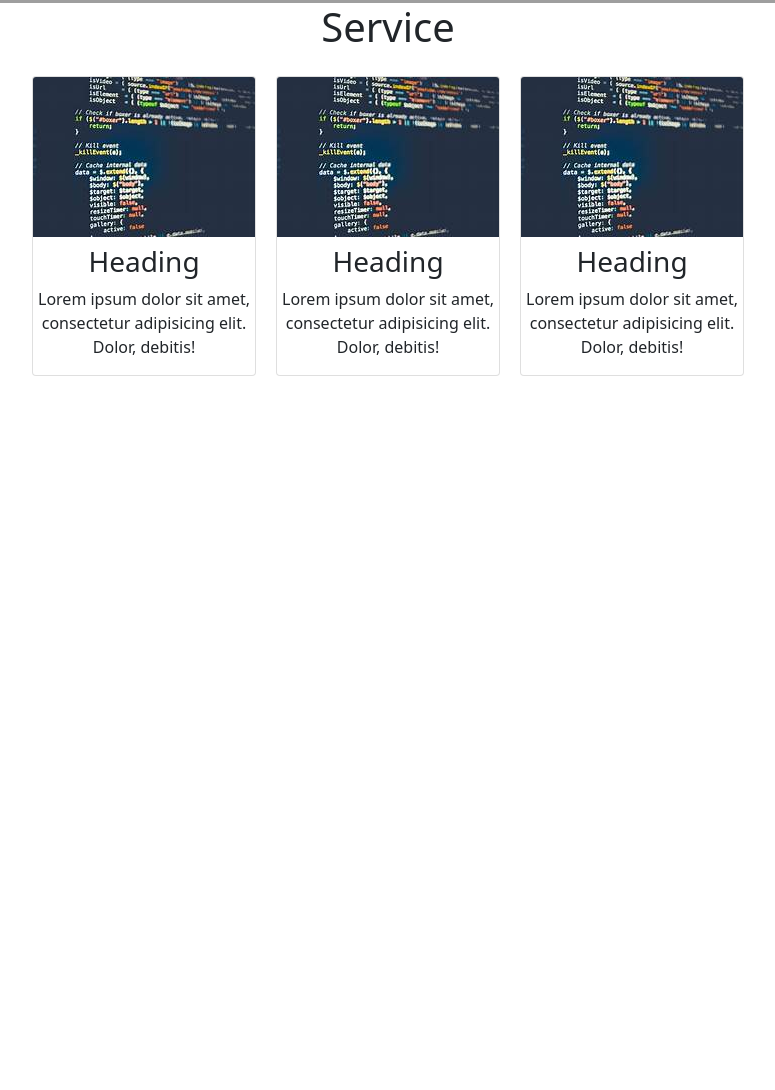
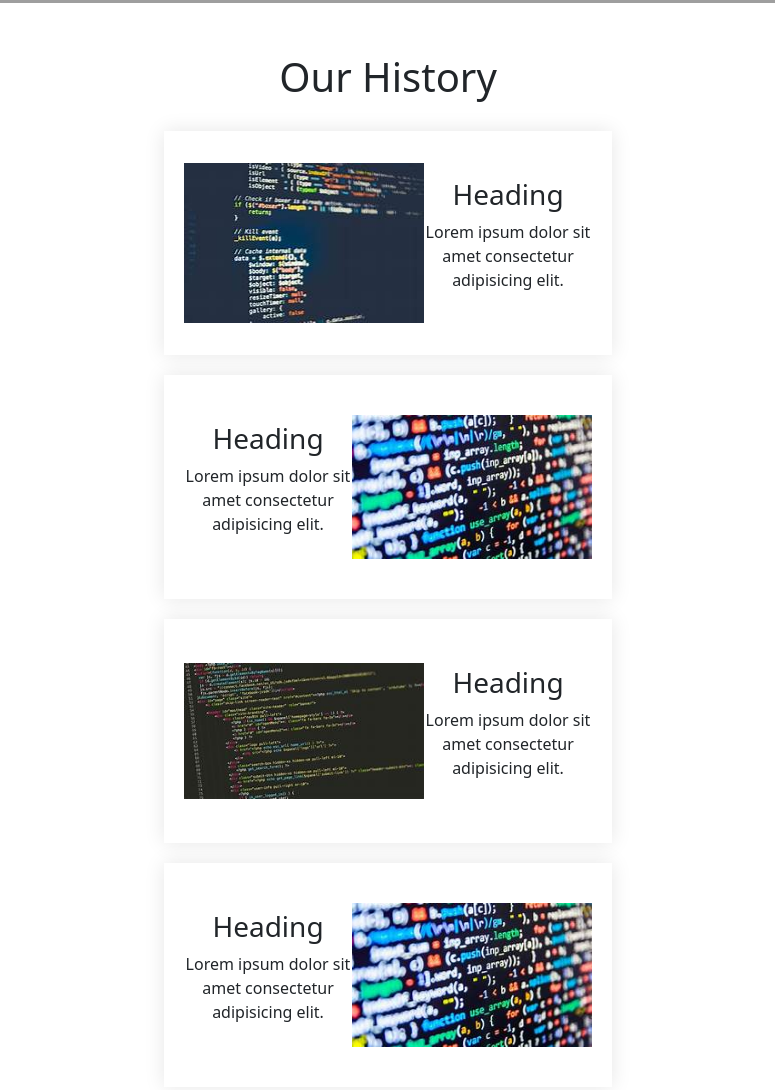
Before and after one commit to FaiezWaseem/Bootstrap-website, a plain HTML site: page index.html in a window 1280 px wide. Shown: the part 1013-2103 px from the top of the page, without its empty margins (252-1027 px from the left). Before the commit the page ends 1414 px from the top, so only its background shows below. Drawn offline with nearby package versions, Linux system fonts and the light colour scheme; grey boxes are pictures that could not be loaded.

Commit message:
added more cards

```diff
--- a/index.html
+++ b/index.html
@@ -92,7 +92,7 @@
         </div>
       </nav>
    <!-- Nav bar finished -->
-   <div id="carouselExampleCaptions" class="carousel slide" data-bs-ride="carousel">
+   <div id="carouselExampleCaptions" class="carousel slide margin-bottom-5" data-bs-ride="carousel">
     <div class="carousel-indicators">
       <button type="button" data-bs-target="#carouselExampleCaptions" data-bs-slide-to="0" class="active" aria-current="true" aria-label="Slide 1"></button>
       <button type="button" data-bs-target="#carouselExampleCaptions" data-bs-slide-to="1" aria-label="Slide 2"></button>
@@ -132,6 +132,48 @@
   </div>
 
 <!-- Slider working finished -->
+<h1>Our History</h1>
+<div class="services-top-1">
+    <div class="box">
+      <div class="logo">
+        <img src="./img/2.jpg" alt="">
+      </div>
+      <div class="text">
+        <h3>Heading</h3>
+        <p>Lorem ipsum dolor sit amet consectetur adipisicing elit.</p>
+      </div>
+    </div>
+
+    <div class="box">
+      <div class="text">
+        <h3>Heading</h3>
+        <p>Lorem ipsum dolor sit amet consectetur adipisicing elit.</p>
+      </div>
+      <div class="logo">
+        <img src="./img/3.jpg" alt="">
+      </div>
+    </div>
+    <div class="box">
+      <div class="logo">
+        <img src="./img/1.jpg" alt="">
+      </div>
+      <div class="text">
+        <h3>Heading</h3>
+        <p>Lorem ipsum dolor sit amet consectetur adipisicing elit.</p>
+      </div>
+    </div>
+    <div class="box">
+      <div class="text">
+        <h3>Heading</h3>
+        <p>Lorem ipsum dolor sit amet consectetur adipisicing elit.</p>
+      </div>
+      <div class="logo">
+        <img src="./img/3.jpg" alt="">
+      </div>
+    </div>
+</div>
+
+<!-- Service section  -->
 <h1>Service</h1>
  <div class="services-top">
      <div class="card">
--- a/style.css
+++ b/style.css
@@ -1,3 +1,6 @@
+.margin-bottom-5{
+    margin-bottom: 50px;
+}
 .services-top{
     margin: 20px;
     justify-content: center;
@@ -5,15 +8,16 @@
     display: flex;
 }
 .services-top .card{
-    margin: 5px 10px;
+    margin: 10px 10px;
     border: 1px solid grey inherit;
     overflow: hidden;
     width: 14rem;
-    height: 300px;
+
     display: flex;
     align-items: center;
     justify-content: space-between;
     transition: transform .5s;
+
 }
 .services-top .card:hover{
 transform: translateY(-10px);
@@ -22,8 +26,32 @@ transform: translateY(-10px);
 text-align: center;
 }
 h1{
-    margin: 80px 0px 30px 0px ;
+
     text-align: center;
+}
+.services-top-1{
+    margin: 20px;
+    flex-direction: column;
+    justify-content: space-evenly;
+    align-items: center;
+    display: flex;
+}
+.services-top-1 .box{
+    box-shadow: 0 0 1.2rem rgba(0,0,0,.1);
+    justify-content: center;
+    align-items: center;
+    margin: 10px 0px;
+    padding: 20px;
+
+    display: flex;
+    width: 28rem;
+    height: 14rem;
+}
+.services-top-1 .box .logo img{
+    width: 15rem;
+}
+.services-top-1 .box .text{
+  text-align: center;
 }
 @media screen and (max-width: 1080px){
 
@@ -31,9 +59,3 @@ h1{
         flex-wrap: wrap;
     }
 }
-@media screen and (min-width: 600px){
-
-    .services-top{
-        flex-wrap: wrap;
-    }
-}
```
